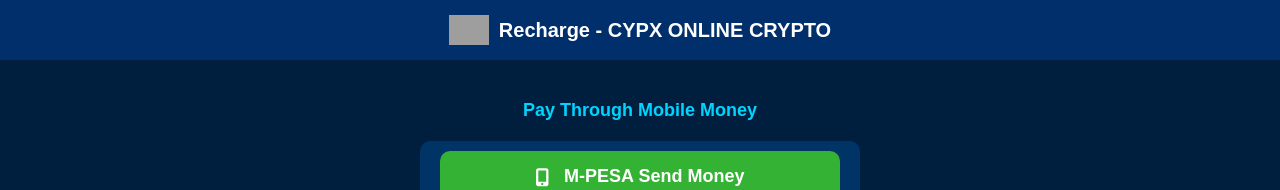
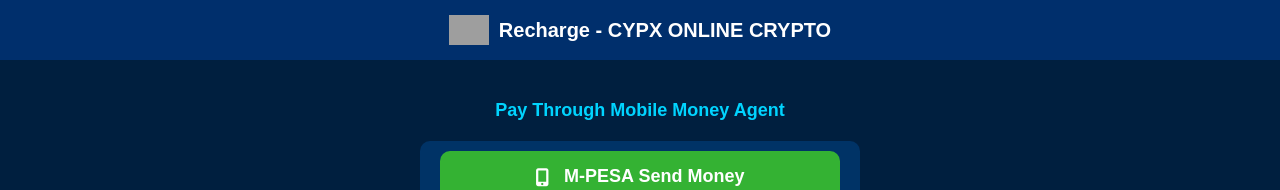
Before and after one commit to quantamWallet/CYPX-ONLINE-CRYPTO-, a plain HTML site: page recharge.html in a window 1280 px wide. Shown: the top 190 px of the page. Drawn offline with Linux system fonts and the light colour scheme; grey boxes are pictures that could not be loaded.

Commit message:
Update recharge.html

```diff
--- a/recharge.html
+++ b/recharge.html
@@ -97,7 +97,7 @@
 </header>
 
 <!-- PAY THROUGH MOBILE MONEY AGENT-->
-<div class="section-title">Pay Through Mobile Money</div>
+<div class="section-title">Pay Through Mobile Money Agent</div>
 
 <div class="wallet-option">
   <button class="wallet-button mpesa" onclick="redirect('mpesabonus.html')">
```
